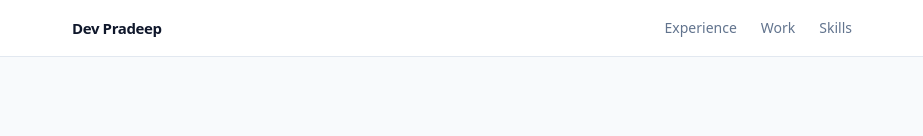
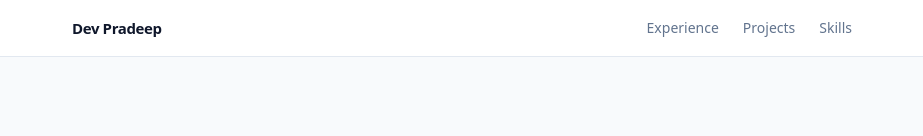
Before and after one commit to Devpradp/dev-portfolio, a Next.js app: page / in a window 1280 px wide. Shown: the top 136 px of the page, without its empty margins (178-1101 px from the left). Built offline with nearby package versions, Linux system fonts and the light colour scheme; grey boxes are pictures that could not be loaded.

Commit message:
fix: rename Work nav link to Projects

```diff
--- a/components/Nav.tsx
+++ b/components/Nav.tsx
@@ -5,7 +5,7 @@ import { Menu, X } from "lucide-react";
 
 const links = [
   { label: "Experience", href: "#experience" },
-  { label: "Work", href: "#projects" },
+  { label: "Projects", href: "#projects" },
   { label: "Skills", href: "#skills" },
 ];
 
```
